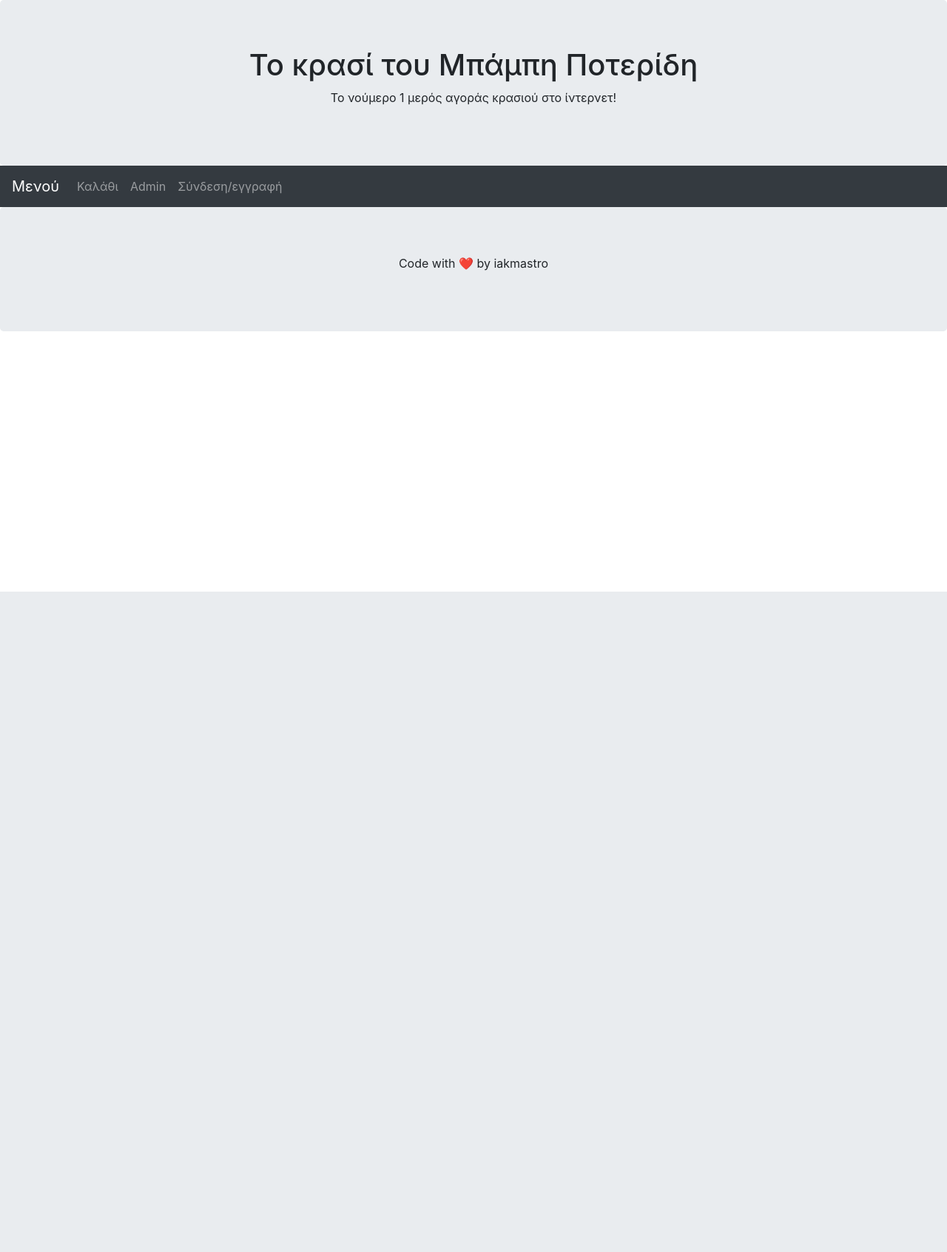
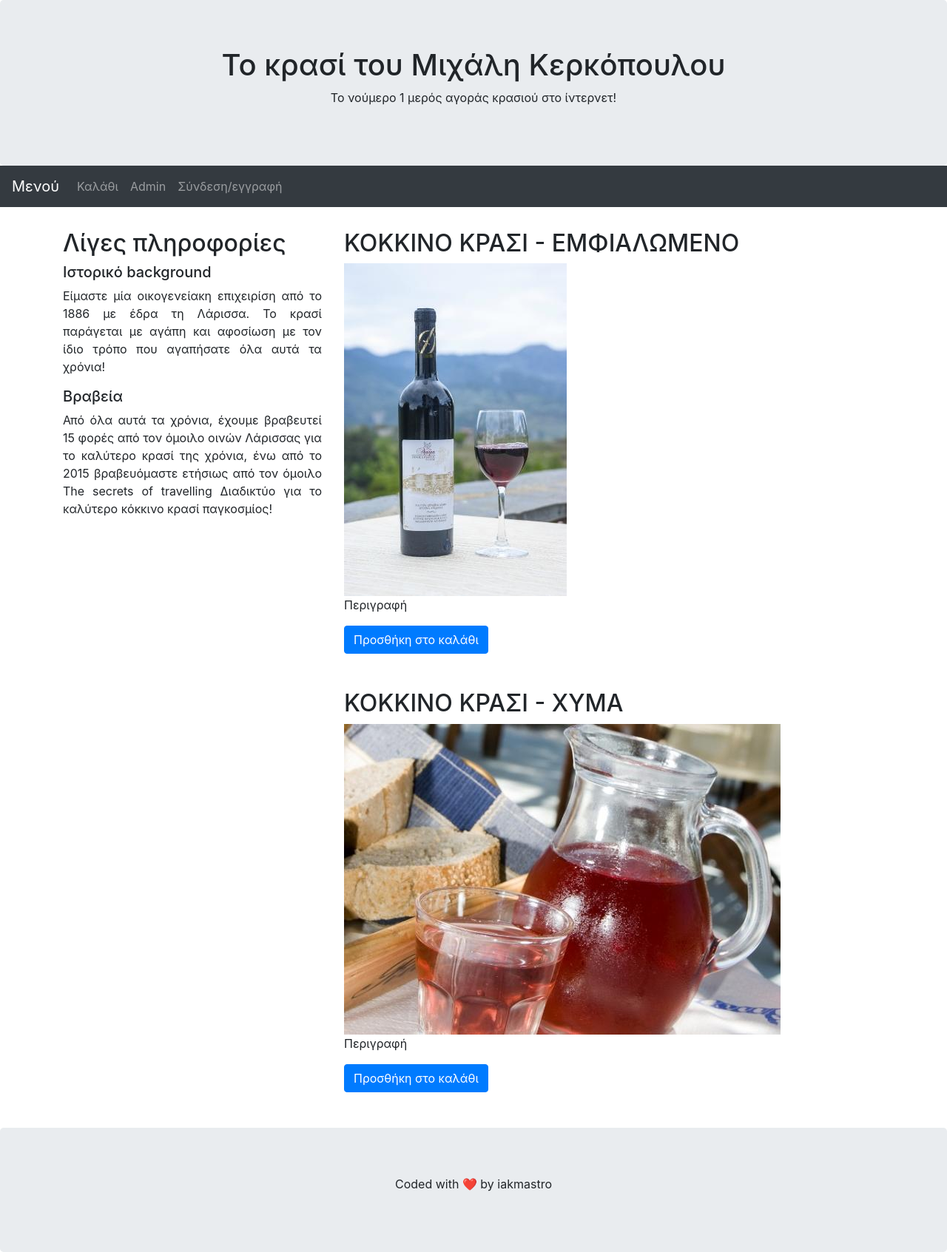
Before and after one commit to IakMastro/Wine-Eshop, a PHP site: page / in a window 1280 px wide. Shown: the whole page at 74% size. Before the commit the page ends 800 px from the top, so only its background shows below. Run offline with PHP 8.4, Linux system fonts and the light colour scheme.

Commit message:
Index static page

```diff
--- /dev/null
+++ b/app/css/index.css
@@ -0,0 +1,4 @@
+.container {
+    margin-top: 30px;
+    text-align: justify;
+}
--- a/app/index.php
+++ b/app/index.php
@@ -4,9 +4,9 @@
     <meta charset="UTF-8">
     <meta http-equiv="X-UA-Compatible" content="IE=edge">
     <meta name="viewport" content="width=device-width, initial-scale=1.0">
-    <title>Κρασί</title>
+    <title>Το κρασί του Μιχάλη Κερκόπουλου</title>
 
-    <link rel="stylesheet" href="css/style.css">
+    <link rel="stylesheet" href="css/index.css">
     <link rel="stylesheet" href="https://maxcdn.bootstrapcdn.com/bootstrap/4.5.2/css/bootstrap.min.css">
     <script src="https://ajax.googleapis.com/ajax/libs/jquery/3.5.1/jquery.min.js"></script>
     <script src="https://cdnjs.cloudflare.com/ajax/libs/popper.js/1.16.0/umd/popper.min.js"></script>
@@ -15,7 +15,7 @@
 
 <body>
     <div class="jumbotron text-center" style="margin-bottom: 0;">
-        <h1>Το κρασί του Μπάμπη Ποτερίδη</h1>
+        <h1>Το κρασί του Μιχάλη Κερκόπουλου</h1>
         <p>Το νούμερο 1 μερός αγοράς κρασιού στο ίντερνετ!</p>
     </div>
 
@@ -42,8 +42,36 @@
         </div>
     </nav>
 
+    <div class="container">
+        <div class="row">
+            <div class="col-sm-4">
+                <h2>Λίγες πληροφορίες</h2>
+                <h5>Ιστορικό background</h5>
+                <p>Είμαστε μία οικογενείακη επιχειρίση από το 1886 με έδρα τη Λάρισσα.
+                    Το κρασί παράγεται με αγάπη και αφοσίωση με τον ίδιο τρόπο που αγαπήσατε όλα αυτά τα χρόνια!</p>
+
+                <h5>Βραβεία</h5>
+                <p>Από όλα αυτά τα χρόνια, έχουμε βραβευτεί 15 φορές από τον όμοιλο οινών Λάρισσας για το καλύτερο
+                    κρασί της χρόνια, ένω από το 2015 βραβευόμαστε ετήσιως από τον όμοιλο The secrets of travelling
+                    Διαδικτύο για το καλύτερο κόκκινο κρασί παγκοσμίος!</p>
+            </div>
+
+            <div class="col-sm-8">
+                <h2>ΚΟΚΚΙΝΟ ΚΡΑΣΙ - ΕΜΦΙΑΛΩΜΕΝΟ</h2>
+                <img src="img/emfialomeno.jpg" alt="Εμφιαλωμένο κοκκίνο κρασί">
+                <p>Περιγραφή</p>
+                <button class="btn btn-primary">Προσθήκη στο καλάθι</button><br><br><br>
+
+                <h2>ΚΟΚΚΙΝΟ ΚΡΑΣΙ - ΧΥΜΑ</h2>
+                <img src="img/xima.jpg" alt="Χύμα κόκκινο κρασί">
+                <p>Περιγραφή</p>
+                <button class="btn btn-primary">Προσθήκη στο καλάθι</button><br><br><br>
+            </div>
+        </div>
+    </div>
+
     <div class="jumbotron text-center" style="margin-bottom: 0">
-        <p>Code with &#10084;&#65039; by iakmastro</p>
+        <p>Coded with &#10084;&#65039; by iakmastro</p>
     </div>
 </body>
 </html>
```
Also changed, not shown: app/img/emfialomeno.jpg (added), app/img/xima.jpg (added).
